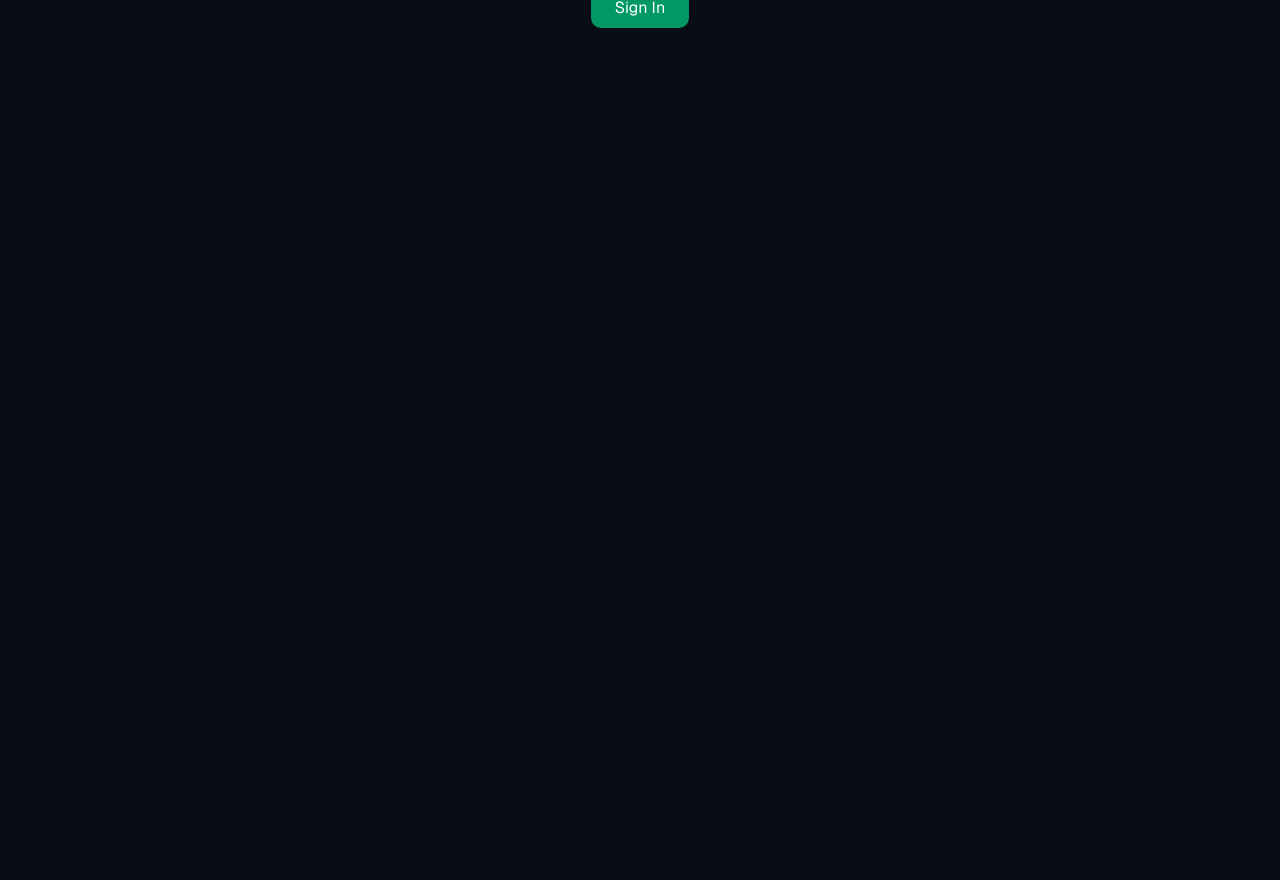
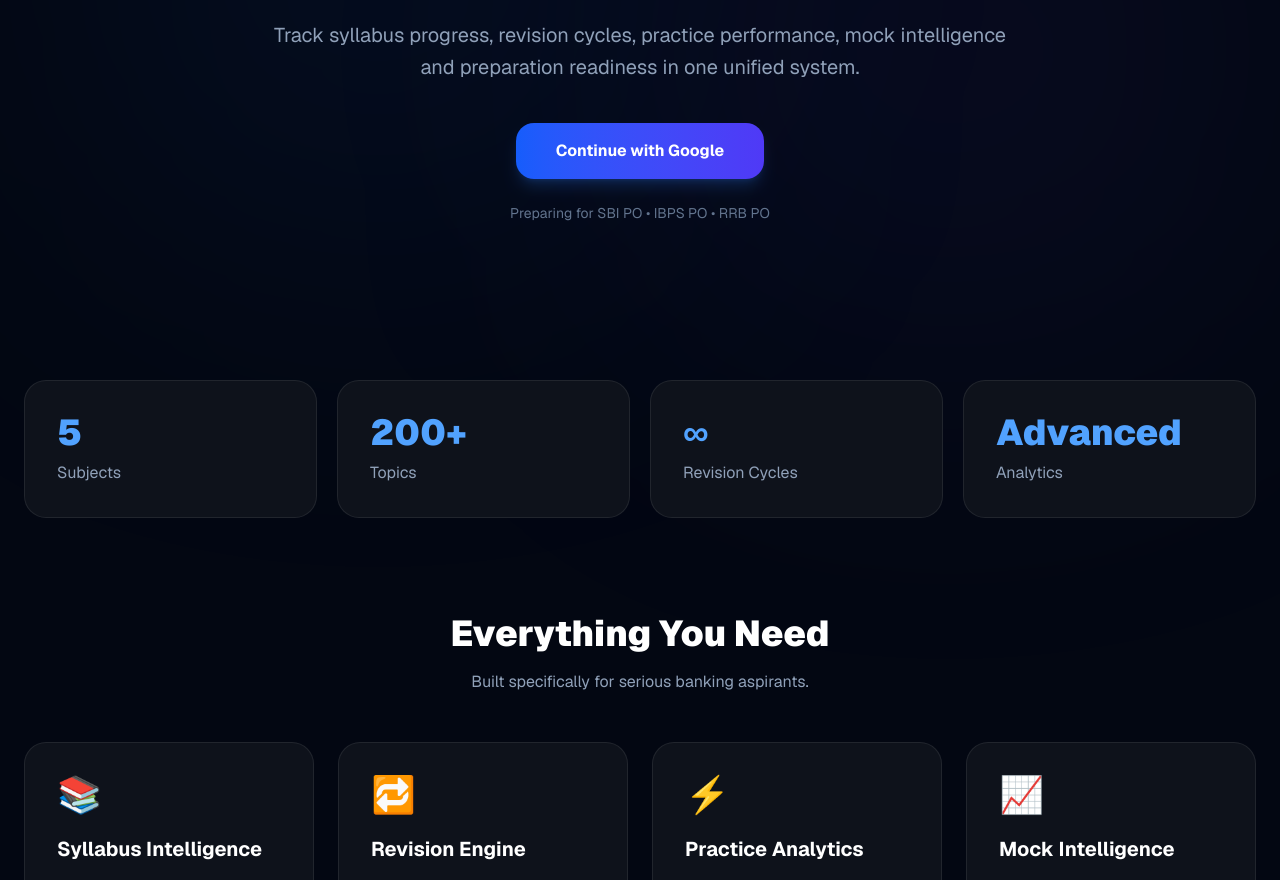
Before and after one commit to dipanshuverma-stack/performiq-v1, a Next.js app: page / in a window 1280 px wide. Shown: the part 420-1300 px from the top of the page. Before the commit the page ends 800 px from the top, so only its background shows below. Built offline with nearby package versions, Linux system fonts and the light colour scheme; no server answers.

Commit message:
feat: redesign performiq landing page

```diff
--- a/app/page.tsx
+++ b/app/page.tsx
@@ -1,24 +1,280 @@
-import { SmartLink as Link } from "@/components/smart-link";import { auth } from "@/auth";
+import { auth } from "@/auth";
 import { redirect } from "next/navigation";
+import Link from "next/link";
+
+const upcomingExams = [
+  {
+    name: "SBI PO PRELIMS",
+    days: 41,
+  },
+  {
+    name: "IBPS PO PRELIMS",
+    days: 57,
+  },
+  {
+    name: "RRB PO",
+    days: 72,
+  },
+];
+
+const features = [
+  {
+    icon: "📚",
+    title: "Syllabus Intelligence",
+    description: "Track every topic across your preparation journey.",
+  },
+  {
+    icon: "🔁",
+    title: "Revision Engine",
+    description: "Spaced repetition system for long-term retention.",
+  },
+  {
+    icon: "⚡",
+    title: "Practice Analytics",
+    description: "Measure speed, accuracy and consistency.",
+  },
+  {
+    icon: "📈",
+    title: "Mock Intelligence",
+    description: "Understand readiness and weak areas.",
+  },
+];
 
 export default async function LandingPage() {
   const session = await auth();
 
-  // If user is already logged in, redirect them to the dashboard
   if (session) {
     redirect("/dashboard");
   }
 
   return (
-    <div className="flex flex-col items-center justify-center min-h-screen">
-      <h1 className="text-4xl font-bold mb-4">Welcome to PerformIQ</h1>
-      {/* This link triggers the sign-in flow */}
-      <Link
-        href="/api/auth/signin"
-        className="px-6 py-2 bg-emerald-600 text-white rounded-lg hover:bg-emerald-700 transition"
-      >
-        Sign In
-      </Link>
-    </div>
+    <main className="min-h-screen bg-[#030712] text-white overflow-hidden">
+      {/* Background Glow */}
+      <div className="absolute inset-0 pointer-events-none">
+        <div className="absolute top-32 left-32 h-[500px] w-[500px] rounded-full bg-blue-500/10 blur-[180px]" />
+        <div className="absolute bottom-20 right-20 h-[500px] w-[500px] rounded-full bg-indigo-500/10 blur-[180px]" />
+      </div>
+
+      <div className="relative max-w-7xl mx-auto px-6">
+        {/* Hero */}
+        <section className="min-h-screen flex flex-col items-center justify-center text-center">
+          <span className="mb-6 rounded-full border border-white/10 bg-white/[0.03] px-5 py-2 text-xs uppercase tracking-[0.25em] text-slate-400">
+            PerformIQ
+          </span>
+
+          <h1 className="text-6xl md:text-8xl font-black tracking-tight">
+            Banking Exam
+            <br />
+            Preparation OS
+          </h1>
+
+          <p className="mt-8 max-w-3xl text-lg md:text-xl text-slate-400 leading-8">
+            Track syllabus progress, revision cycles, practice performance,
+            mock intelligence and preparation readiness in one unified system.
+          </p>
+
+          <div className="mt-10">
+            <Link
+              href="/api/auth/signin"
+              className="
+                inline-flex
+                items-center
+                justify-center
+                h-14
+                px-10
+                rounded-2xl
+                font-bold
+                bg-gradient-to-r
+                from-blue-600
+                to-indigo-600
+                hover:from-blue-500
+                hover:to-indigo-500
+                hover:scale-105
+                transition-all
+                duration-300
+                shadow-lg
+                shadow-blue-500/20
+              "
+            >
+              Continue with Google
+            </Link>
+          </div>
+
+          <p className="mt-6 text-sm text-slate-500">
+            Preparing for SBI PO • IBPS PO • RRB PO
+          </p>
+        </section>
+
+        {/* Stats */}
+        <section className="pb-24">
+          <div className="grid gap-5 md:grid-cols-4">
+            {[
+              {
+                value: "5",
+                label: "Subjects",
+              },
+              {
+                value: "200+",
+                label: "Topics",
+              },
+              {
+                value: "∞",
+                label: "Revision Cycles",
+              },
+              {
+                value: "Advanced",
+                label: "Analytics",
+              },
+            ].map((stat) => (
+              <div
+                key={stat.label}
+                className="
+                  rounded-3xl
+                  border
+                  border-white/[0.08]
+                  bg-[#0E121B]
+                  p-8
+                "
+              >
+                <h3 className="text-4xl font-black text-blue-400">
+                  {stat.value}
+                </h3>
+                <p className="mt-2 text-slate-400">{stat.label}</p>
+              </div>
+            ))}
+          </div>
+        </section>
+
+        {/* Features */}
+        <section className="pb-24">
+          <div className="text-center mb-12">
+            <h2 className="text-4xl font-black">
+              Everything You Need
+            </h2>
+            <p className="mt-4 text-slate-400">
+              Built specifically for serious banking aspirants.
+            </p>
+          </div>
+
+          <div className="grid gap-6 md:grid-cols-2 xl:grid-cols-4">
+            {features.map((feature) => (
+              <div
+                key={feature.title}
+                className="
+                  rounded-3xl
+                  border
+                  border-white/[0.08]
+                  bg-[#0E121B]
+                  p-8
+                  transition-all
+                  duration-300
+                  hover:border-blue-500/20
+                  hover:-translate-y-1
+                "
+              >
+                <div className="text-4xl">
+                  {feature.icon}
+                </div>
+
+                <h3 className="mt-5 text-xl font-bold">
+                  {feature.title}
+                </h3>
+
+                <p className="mt-3 text-sm leading-6 text-slate-400">
+                  {feature.description}
+                </p>
+              </div>
+            ))}
+          </div>
+        </section>
+
+        {/* Exam Countdown */}
+        <section className="pb-24">
+          <div className="rounded-3xl border border-white/[0.08] bg-[#0E121B] p-10">
+            <div className="flex items-center justify-between mb-10">
+              <div>
+                <p className="text-xs uppercase tracking-[0.2em] text-slate-500">
+                  Upcoming Exams
+                </p>
+
+                <h2 className="mt-3 text-4xl font-black">
+                  Stay Ahead
+                </h2>
+              </div>
+            </div>
+
+            <div className="grid gap-5 md:grid-cols-3">
+              {upcomingExams.map((exam) => (
+                <div
+                  key={exam.name}
+                  className="
+                    rounded-3xl
+                    border
+                    border-blue-500/20
+                    bg-blue-500/[0.03]
+                    p-8
+                  "
+                >
+                  <p className="text-sm text-slate-400">
+                    {exam.name}
+                  </p>
+
+                  <div className="mt-5 flex items-end gap-2">
+                    <span className="text-5xl font-black text-blue-400">
+                      {exam.days}
+                    </span>
+
+                    <span className="pb-2 text-slate-400">
+                      Days Left
+                    </span>
+                  </div>
+                </div>
+              ))}
+            </div>
+          </div>
+        </section>
+
+        {/* Final CTA */}
+        <section className="pb-24 text-center">
+          <h2 className="text-5xl font-black">
+            Ready To Level Up?
+          </h2>
+
+          <p className="mt-4 text-slate-400">
+            Join PerformIQ and transform preparation into measurable progress.
+          </p>
+
+          <Link
+            href="/api/auth/signin"
+            className="
+              inline-flex
+              mt-8
+              h-14
+              items-center
+              justify-center
+              rounded-2xl
+              px-10
+              font-bold
+              bg-gradient-to-r
+              from-blue-600
+              to-indigo-600
+              hover:from-blue-500
+              hover:to-indigo-500
+              transition-all
+              hover:scale-105
+            "
+          >
+            Continue with Google
+          </Link>
+        </section>
+
+        {/* Footer */}
+        <footer className="pb-12 text-center">
+          <p className="text-sm text-slate-500">
+            Built with ❤️ by Dipanshu Verma
+          </p>
+        </footer>
+      </div>
+    </main>
   );
 }
```
